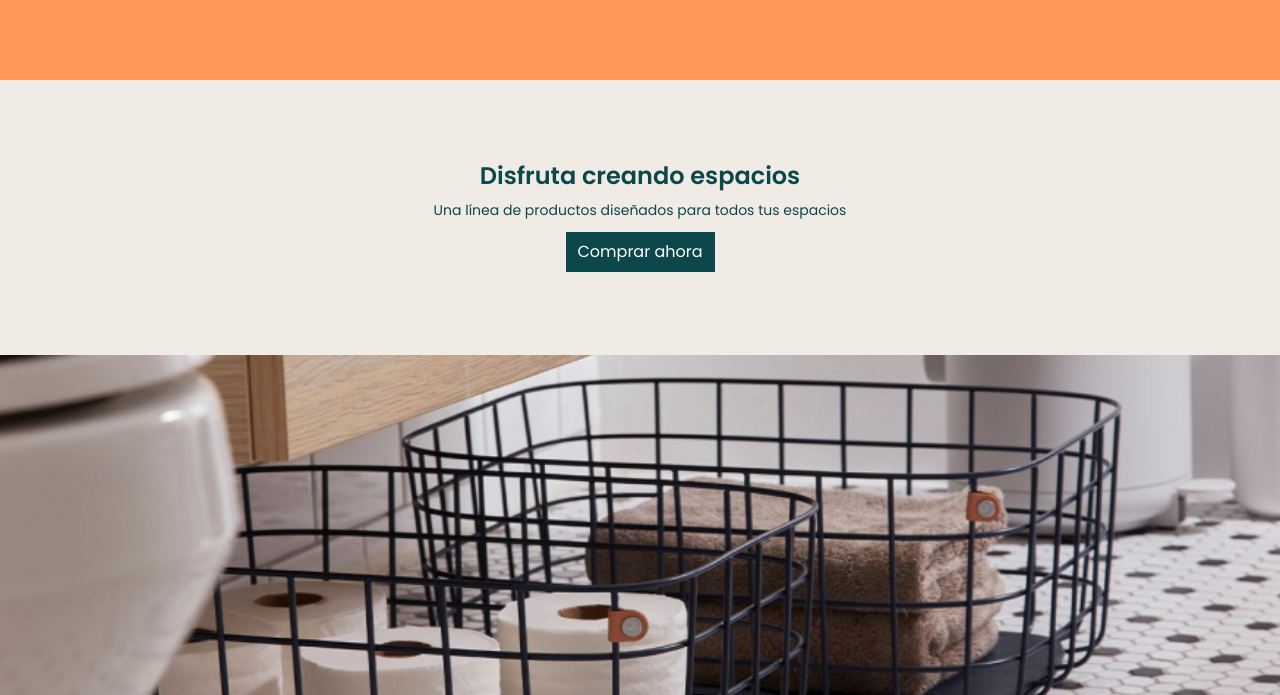
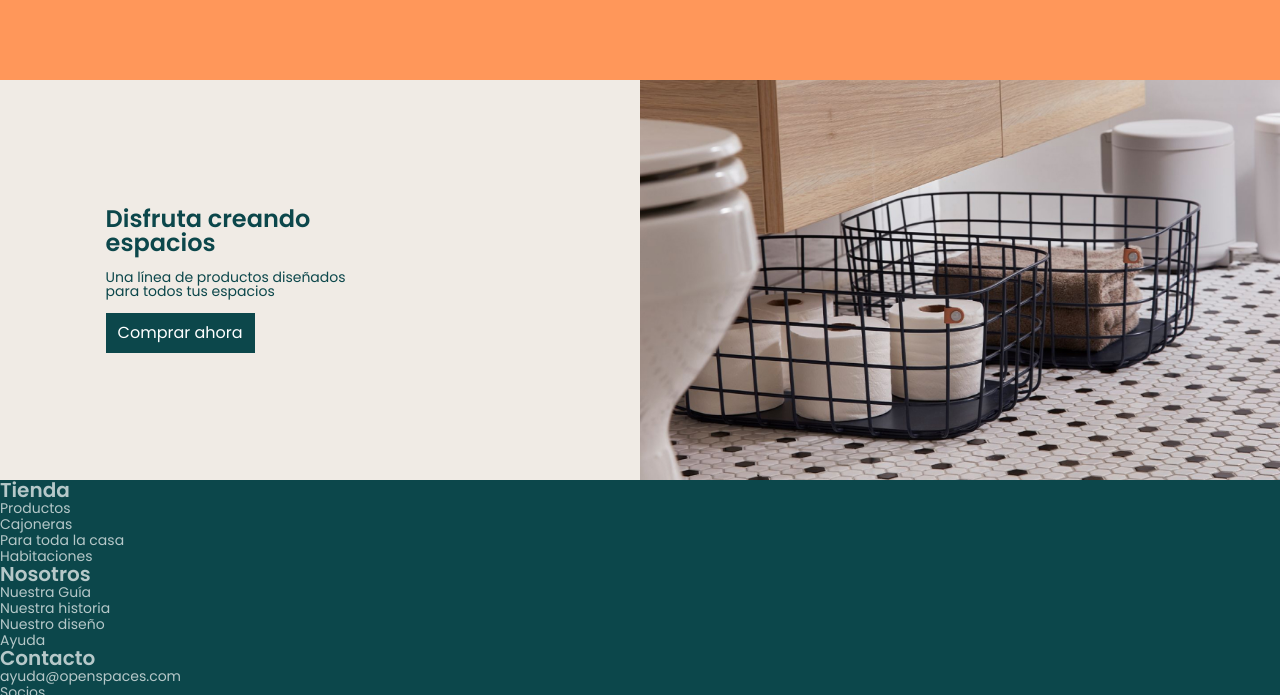
Before and after one commit to Adalab/modulo-1-evaluacion-final-graciagarpin, a website: page src/html/index.html in a window 1280 px wide. Shown: the part 1474-2169 px from the top of the page. Drawn offline with nearby package versions, Linux system fonts and the light colour scheme; files that its build step writes are made by us from their sources; files whose address does not match are found by name.

Commit message:
applied grid in panel container and responsive design of boxes

```diff
--- a/src/html/partials/panels.html
+++ b/src/html/partials/panels.html
@@ -6,6 +6,7 @@
   </h4>
   <a class="panel1__link" href="https/adalab.es">Comprar ahora</a>
 </section>
+<section class="container">
   <section class="panel2">
     <h2 class="panel2__title title">Disfruta creando espacios</h2>
     <h4 class="panel2__small-text small-text">
@@ -14,10 +15,5 @@
     <a class="btn" href="https/adalab.es">Comprar ahora</a>
   </section>
 
-<div class="image-box">
-  <!-- <img
-    class="img-wc"
-    src="./assets/images/creando-espacios.jpg"
-    alt="creando espacios"
-  /> -->
-</div>
+  <div class="image-box"></div>
+</section>
--- a/src/scss/layout/_panels.scss
+++ b/src/scss/layout/_panels.scss
@@ -22,6 +22,17 @@
   }
 }
 
+.container {
+  display: grid;
+
+  @media all and (min-width: 1200px) {
+    grid-auto-flow: column;
+    grid-template-columns: 50%;
+    align-items: center;
+    background-color: $color-background-2;
+  }
+}
+
 .panel2 {
   background-color: $color-background-2;
   display: flex;
@@ -37,6 +48,12 @@
   &__small-text {
     padding-bottom: 15px;
   }
+
+  @media all and (min-width: 1200px) {
+    align-items: flex-start;
+    margin-left: 10%;
+    width: 250px;
+  }
 }
 
 .image-box {
```
Lines whose indentation alone changed are shown as unchanged.
